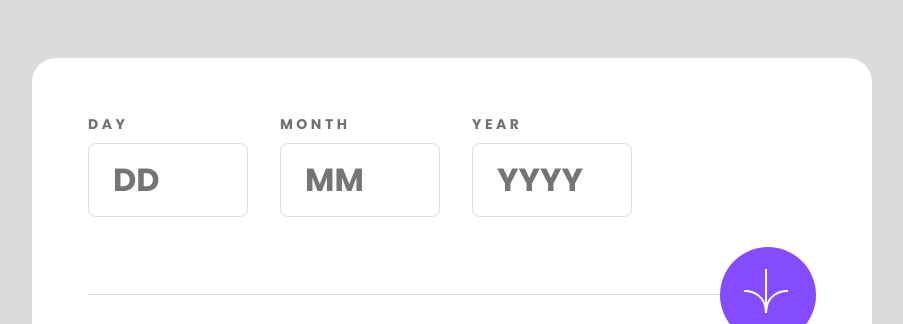
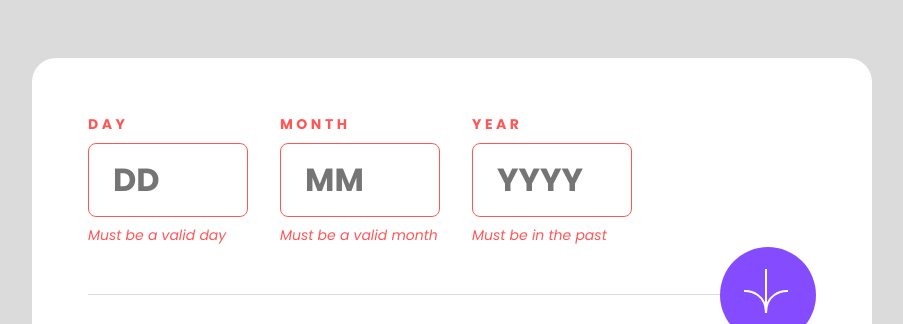
Before and after one commit to jmmarketing/age-calculator-FEM, a plain HTML site: page index.html in a window 1280 px wide. Both pictures are taken after a click on the element 956 px from the left and 295 px from the top of the page. Shown: the top 324 px of the page, without its empty margins (188-1091 px from the left). Drawn offline with nearby package versions, Linux system fonts and the light colour scheme; files that its build step writes are made by us from their sources.

Commit message:
Started JS build out. Organizing elements and event listeners

```diff
--- a/index.html
+++ b/index.html
@@ -29,7 +29,7 @@
   </head>
   <body>
     <main class="calculator">
-      <form class="calculator__input-row" role="form">
+      <form class="calculator__input-row" role="form" id="age-form">
         <div class="calculator__input-group">
           <label class="heading-small" for="day">day</label>
           <input
@@ -75,6 +75,7 @@
       <div class="calculator__divider">
         <div class="calculator__divider--line"></div>
         <div class="calculator__divider--icon">
+          <!-- <input type="submit" form="age-form" /> -->
           <svg
             xmlns="http://www.w3.org/2000/svg"
             width="46"
--- a/src/js/controller.js
+++ b/src/js/controller.js
@@ -0,0 +1,24 @@
+/*
+Your users should be able to:
+
+- View an age in years, months, and days after submitting a valid date through the form
+- Receive validation errors if:
+  - Any field is empty when the form is submitted
+  - The day number is not between 1-31
+  - The month number is not between 1-12
+  - The date is in the future
+  - The date is invalid e.g. 31/04/1991 (there are 30 days in April)
+- View the optimal layout for the interface depending on their device's screen size
+- See hover and focus states for all interactive elements on the page
+- **Bonus**: See the age numbers animate to their final number when the form is submitted
+
+*/
+
+const submitButton = document.querySelector(".calculator__divider--icon");
+const ageInputs = document.querySelectorAll(".calculator__input");
+
+submitButton.addEventListener("click", function (e) {
+  for (const input of ageInputs) {
+    input.classList.add("invalid");
+  }
+});
```
